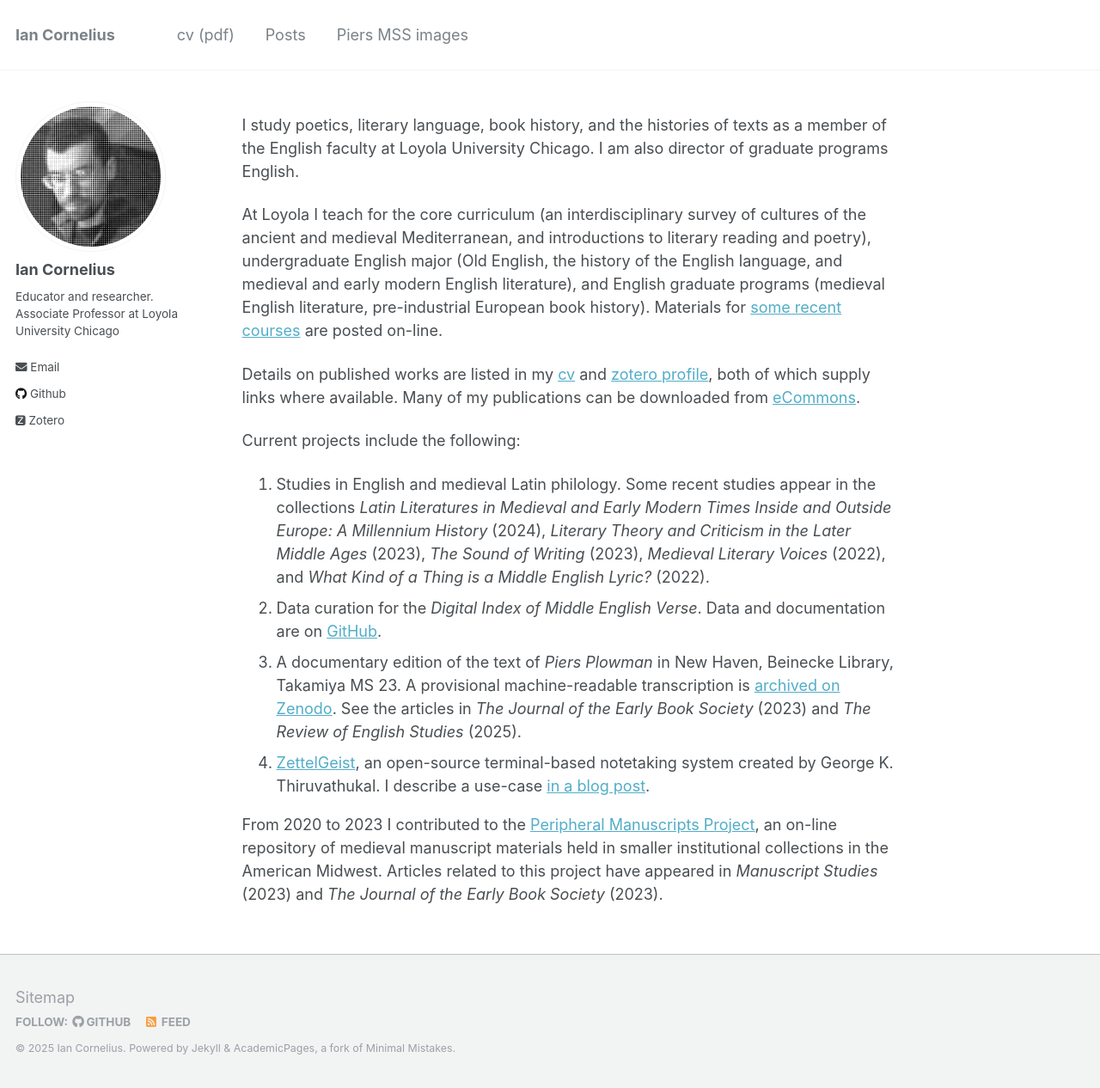
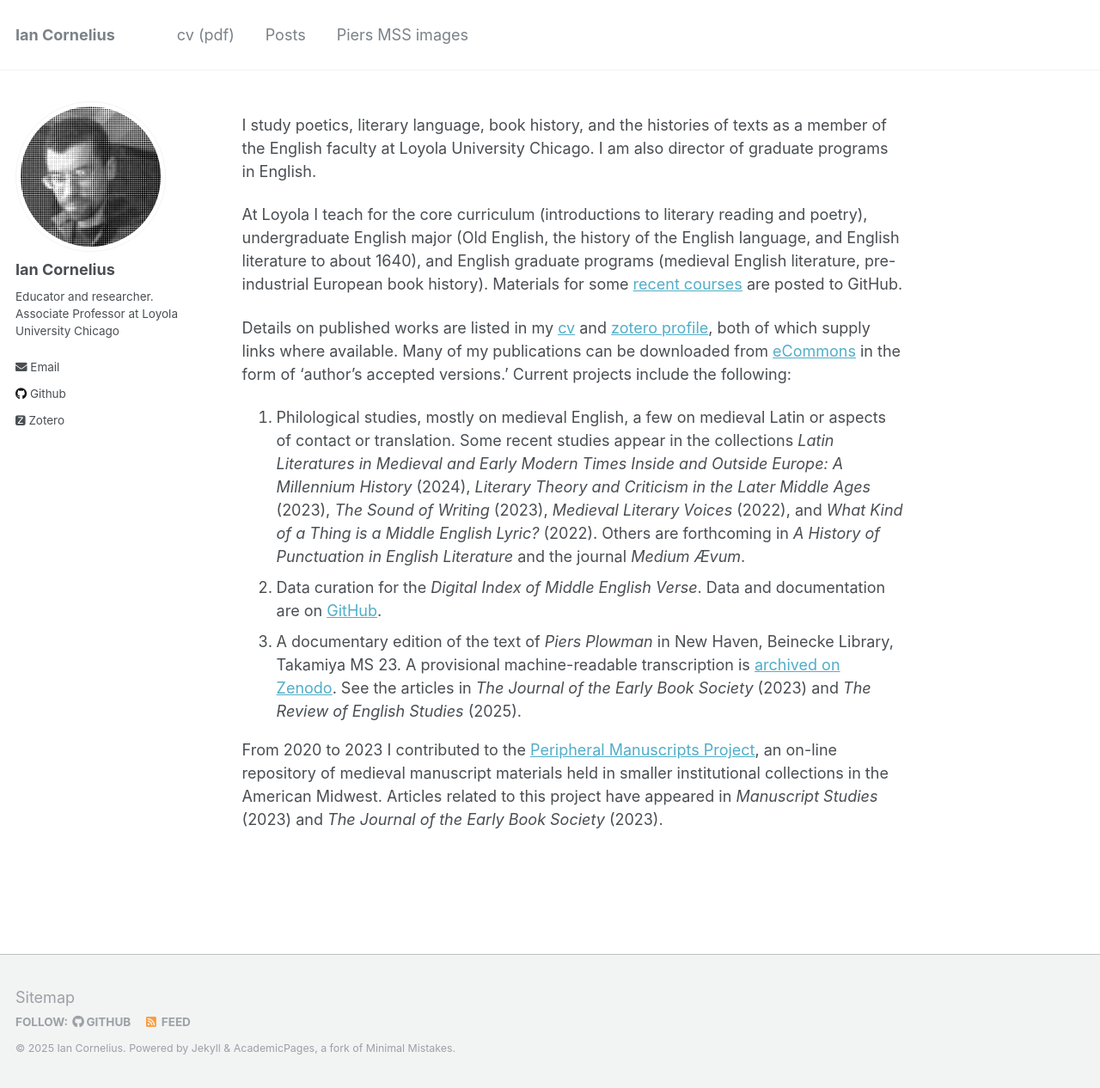
Before and after one commit to icornelius/icornelius.github.io, a Jekyll site: the page built from docs/_pages/index.md, in a window 1280 px wide and 1266 px high. Shown: the whole window at 86% size. Built offline with Jekyll 4.4.1, drawn with Linux system fonts in a browser that asks for light colours; some web fonts are replaced.

Commit message:
update index.md

```diff
--- a/docs/_pages/index.md
+++ b/docs/_pages/index.md
@@ -9,17 +9,16 @@ redirect_from:
 ---
 
 I study poetics, literary language, book history, and the histories of texts as a member of the English faculty at Loyola University Chicago.
-I am also director of graduate programs English.
+I am also director of graduate programs in English.
 
-At Loyola I teach for the core curriculum (an interdisciplinary survey of cultures of the ancient and medieval Mediterranean, and introductions to literary reading and poetry), undergraduate English major (Old English, the history of the English language, and medieval and early modern English literature), and English graduate programs (medieval English literature, pre-industrial European book history).
-Materials for [some recent courses](https://github.com/icornelius/zg-syllabi) are posted on-line.
+At Loyola I teach for the core curriculum (introductions to literary reading and poetry), undergraduate English major (Old English, the history of the English language, and English literature to about 1640), and English graduate programs (medieval English literature, pre-industrial European book history).
+Materials for some [recent courses](https://github.com/icornelius/zg-syllabi) are posted to GitHub.
 
 Details on published works are listed in my [cv] and [zotero profile], both of which supply links where available.
-Many of my publications can be downloaded from [eCommons].
-
+Many of my publications can be downloaded from [eCommons] in the form of 'author's accepted versions.'
 Current projects include the following:
 
-1. Studies in English and medieval Latin philology.
+1. Philological studies, mostly on medieval English, a few on medieval Latin or aspects of contact or translation.
    Some recent studies appear in the collections
    *Latin Literatures in Medieval and Early Modern Times Inside and Outside Europe: A Millennium History* (2024),
    *Literary Theory and Criticism in the Later Middle Ages* (2023),
@@ -27,13 +26,12 @@ Current projects include the following:
    *Medieval Literary Voices* (2022),
    and
    *What Kind of a Thing is a Middle English Lyric?* (2022).
+   Others are forthcoming in *A History of Punctuation in English Literature* and the journal *Medium Ævum*.
 1. Data curation for the *Digital Index of Middle English Verse*.
    Data and documentation are on [GitHub](https://github.com/digital-index-of-middle-english-verse/).
 1. A documentary edition of the text of *Piers Plowman* in New Haven, Beinecke Library, Takamiya MS 23.
    A provisional machine-readable transcription is [archived on Zenodo](https://zenodo.org/records/13955352).
    See the articles in *The Journal of the Early Book Society* (2023) and *The Review of English Studies* (2025).
-1. [ZettelGeist](https://zettelgeist.github.io/), an open-source terminal-based notetaking system created by George K. Thiruvathukal.
-   I describe a use-case [in a blog post](https://icornelius.github.io/posts/2022/09/using-zettelgeist/).
 
 From 2020 to 2023 I contributed to the [Peripheral Manuscripts Project](https://peripheralmss.org/), an on-line repository of medieval manuscript materials held in smaller institutional collections in the American Midwest.
 Articles related to this project have appeared in *Manuscript Studies* (2023) and *The Journal of the Early Book Society* (2023).
```
